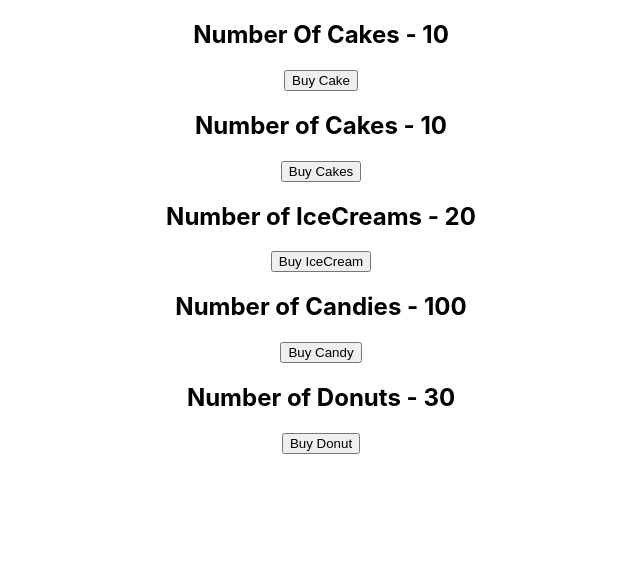
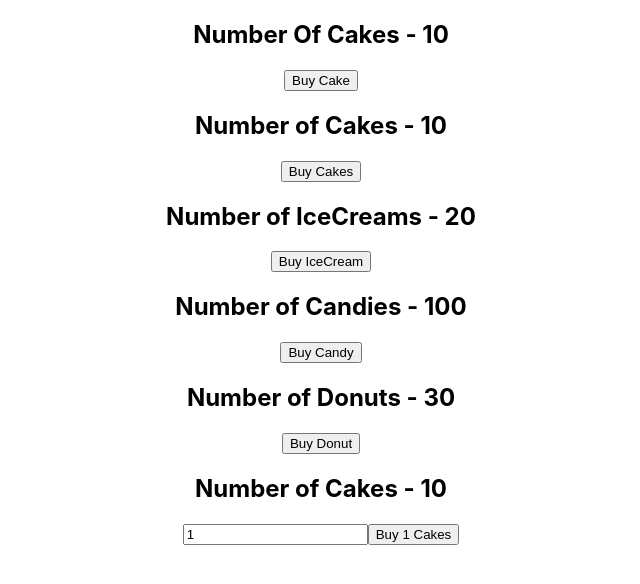
Before and after one commit to 100rabSingh/react-redux-demo, a React (Create React App) app: page / in a window 1280 px wide. Shown: the top 584 px of the page, without its empty margins (319-959 px from the left). Built offline with nearby package versions, Linux system fonts and the light colour scheme.

Commit message:
action payload

```diff
--- a/src/App.js
+++ b/src/App.js
@@ -7,6 +7,7 @@
 import IceCreamContainer from './components/IceCreamContainer';
 import CandyContainer from './components/CandyContainer';
 import DonutContainer from './components/DonutContainer';
+import NewCakeContainer from './components/NewCakeContainer';
 
 function App() {
   return (
@@ -17,6 +18,7 @@
         <IceCreamContainer />
         <CandyContainer />
         <DonutContainer />
+        <NewCakeContainer />
       </div>
     </Provider>
   );
--- /dev/null
+++ b/src/components/NewCakeContainer.js
@@ -0,0 +1,30 @@
+import React, { useState } from 'react'
+import { connect } from 'react-redux'
+import { buyCake } from './redux'
+
+function NewCakeContainer(props) {
+    const [number, setNumber] = useState(1)
+    return (
+        <div>
+            <h2>Number of Cakes - {props.numOfCakes}</h2>
+            <input type='text' value={number} onChange={e => setNumber(e.target.value)}></input>
+            <button onClick={() => props.buyCake(number)}>Buy {number} Cakes</button>
+        </div>
+    )
+}
+
+const mapStateToProps = state => {
+    return {
+        numOfCakes: state.cake.numOfCakes
+    }
+}
+
+const mapDispatchToProps = dispatch => {
+    return {
+        buyCake: (number) => dispatch(buyCake(number))
+    }
+
+}
+
+
+export default connect(mapStateToProps, mapDispatchToProps)(NewCakeContainer)
--- a/src/components/redux/cake/cakeActions.js
+++ b/src/components/redux/cake/cakeActions.js
@@ -1,6 +1,7 @@
 import { BUY_CAKE } from "./cakeType"
-export const buyCake = () => {
+export const buyCake = (number = 1) => {
     return {
-        type: BUY_CAKE
+        type: BUY_CAKE,
+        payload: number                         //Action Payload
     }
 }
--- a/src/components/redux/cake/cakeReducer.js
+++ b/src/components/redux/cake/cakeReducer.js
@@ -9,7 +9,7 @@
         case BUY_CAKE:
             return {
                 ...state,
-                numOfCakes: state.numOfCakes - 1
+                numOfCakes: state.numOfCakes - action.payload                       //action payload
             }
         default:
             return state
```
